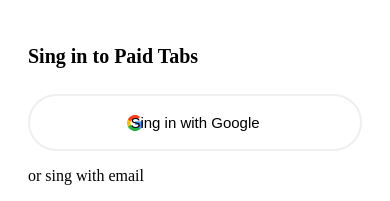
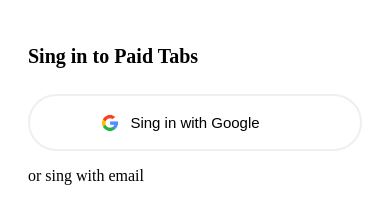
Before and after one commit to ElizPN/music-news, a Next.js app: page /login-page in a window 390 px wide. Shown: the top 201 px of the page. Built offline with nearby package versions, Linux system fonts and the light colour scheme.

Commit message:
add responsivness for google logo

```diff
--- a/components/Login.css
+++ b/components/Login.css
@@ -77,7 +77,17 @@ button:hover {
   background-position: 95px center;
   background-repeat: no-repeat;
 }
+@media only screen and (max-width: 415px) {
+    .google-sign-in-button {
+      background-position: 70px center; /* Adjust as needed */
+    }
+  }
 
+  @media only screen and (max-width: 375px) {
+    .google-sign-in-button {
+      background-position: 60px center; /* Adjust as needed */
+    }
+  }
 .google-sign-in-button:hover {
   background-color: #f5f5f5;
 }
```
